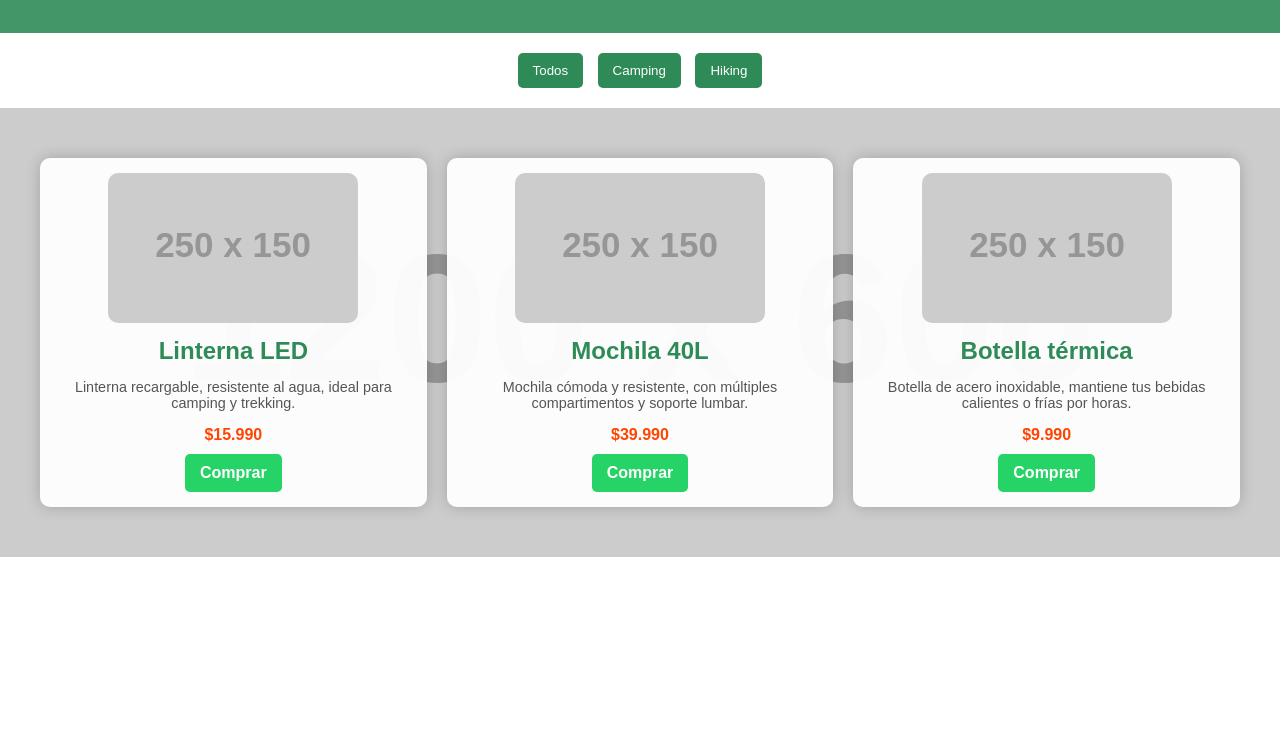
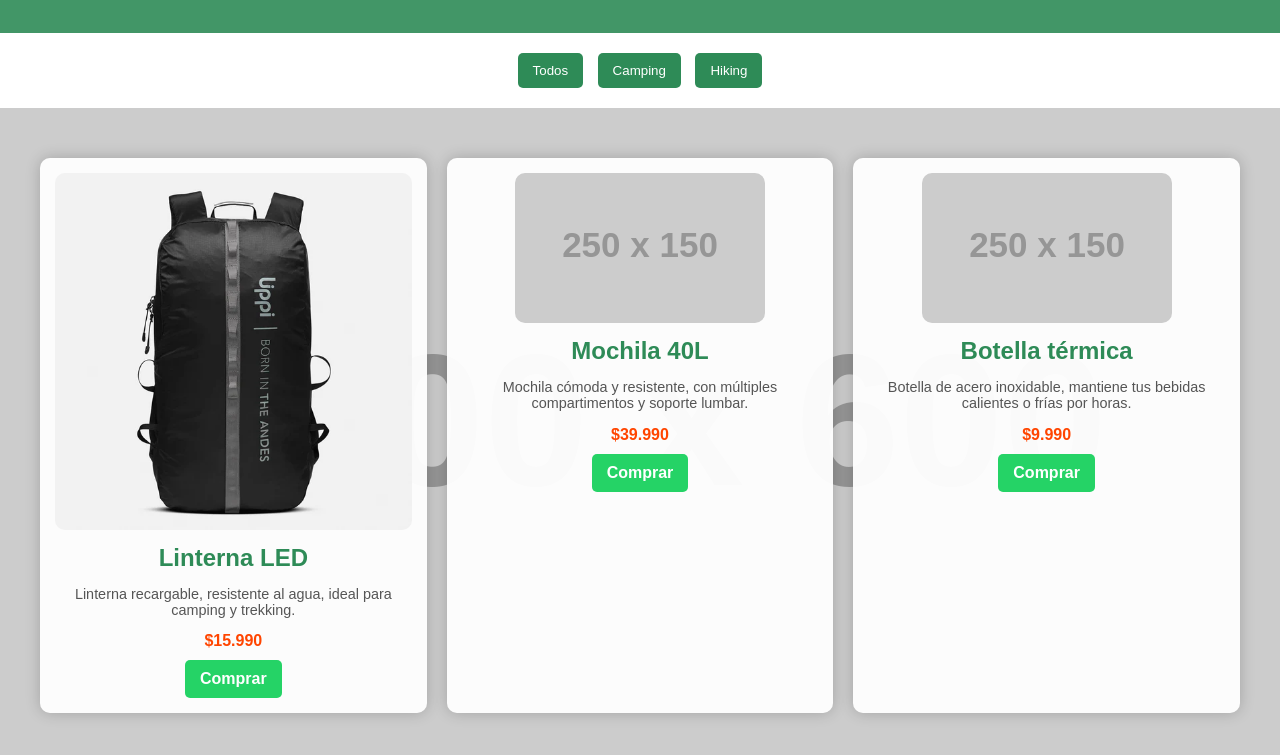
Before and after one commit to rapel-home/outdoor, a plain HTML site: page index.html in a window 1280 px wide. Shown: the part 121-876 px from the top of the page. Before the commit the page ends 800 px from the top, so only its background shows below. Drawn offline with Linux system fonts and the light colour scheme; placeholder pictures from the web are drawn by us.

Commit message:
init pruebas

```diff
--- a/index.html
+++ b/index.html
@@ -125,9 +125,9 @@
                 "nombre": "Linterna LED",
                 "descripcion": "Linterna recargable, resistente al agua, ideal para camping y trekking.",
                 "precio": "$15.990",
-                "imagen": "https://via.placeholder.com/250x150",
+                "imagen": "imagenes/mochi.jpg",
                 "categoria": "camping",
-                "whatsapp": "https://wa.me/56912345678?text=Hola,%20quiero%20comprar%20la%20Linterna%20LED"
+                "whatsapp": "https://wa.me/56971075720?text=Hola,%20quiero%20comprar%20la%20Linterna%20LED"
             },
             {
                 "nombre": "Mochila 40L",
@@ -135,7 +135,7 @@
                 "precio": "$39.990",
                 "imagen": "https://via.placeholder.com/250x150",
                 "categoria": "hiking",
-                "whatsapp": "https://wa.me/56912345678?text=Hola,%20quiero%20comprar%20la%20Mochila%2040L"
+                "whatsapp": "https://wa.me/56971075720?text=Hola,%20quiero%20comprar%20la%20Mochila%2040L"
             },
             {
                 "nombre": "Botella térmica",
@@ -143,7 +143,7 @@
                 "precio": "$9.990",
                 "imagen": "https://via.placeholder.com/250x150",
                 "categoria": "camping",
-                "whatsapp": "https://wa.me/56912345678?text=Hola,%20quiero%20comprar%20la%20Botella%20térmica"
+                "whatsapp": "https://wa.me/56971075720?text=Hola,%20quiero%20comprar%20la%20Botella%20térmica"
             }
         ];
 
```
